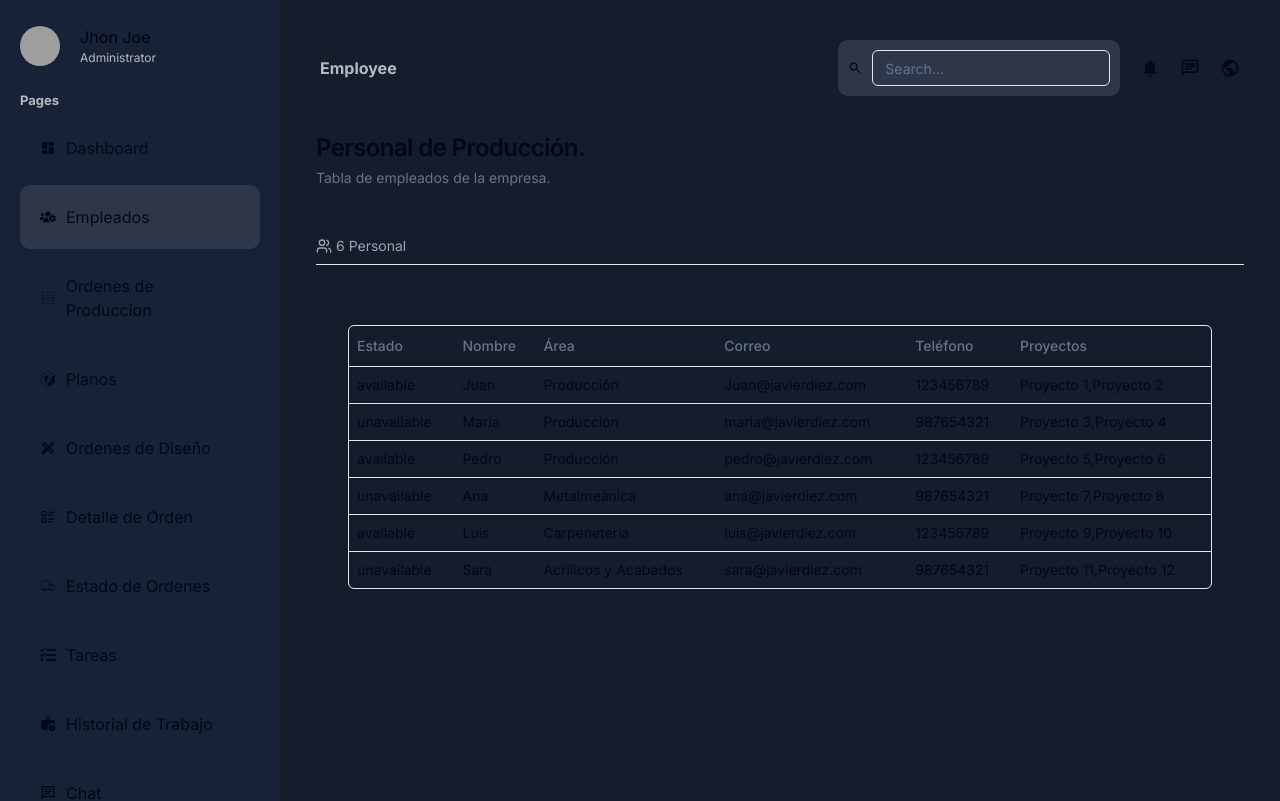
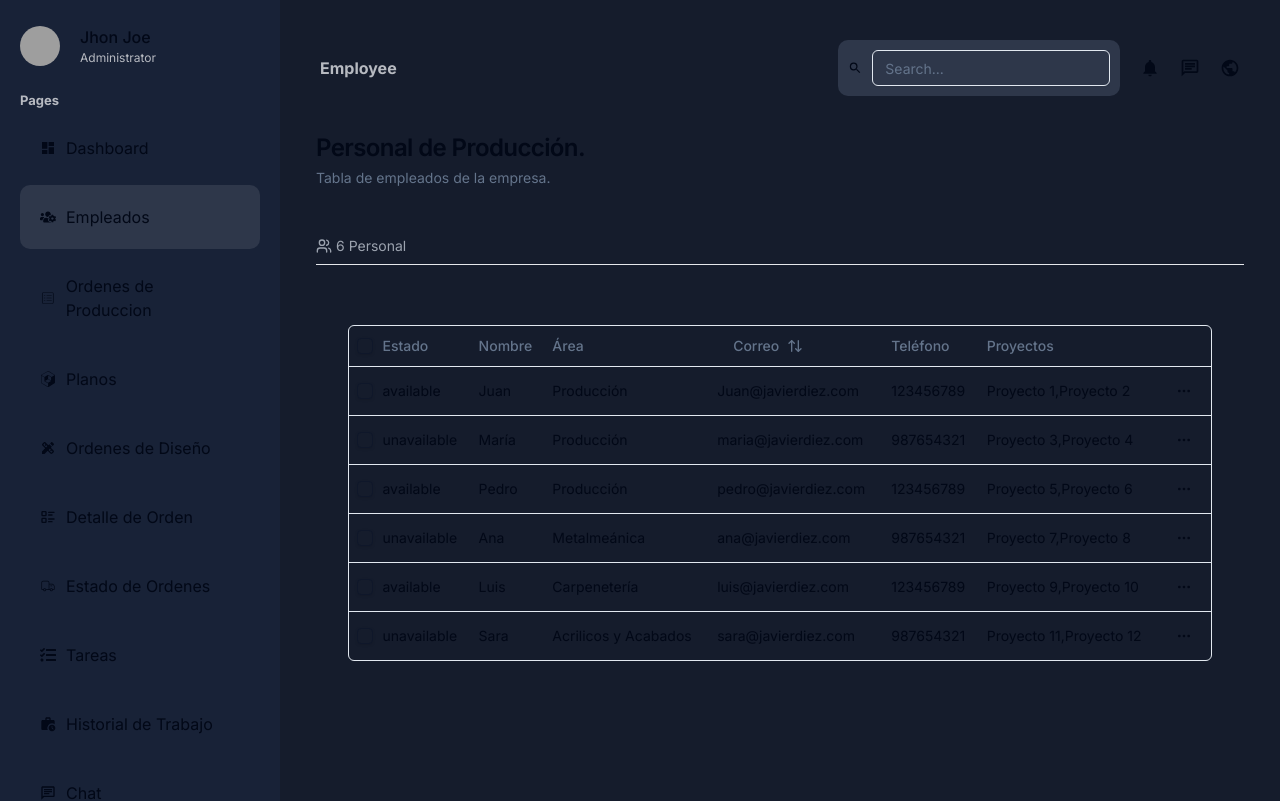
Before and after one commit to marisak98/frotend, a Next.js app: page /dashboard/employee in a window 1280 px wide. Shown: the top 801 px of the page. Built offline with nearby package versions, Linux system fonts and the light colour scheme; grey boxes are pictures that could not be loaded.

Commit message:
table more produced.

```diff
--- a/src/app/dashboard/employee/columns.tsx
+++ b/src/app/dashboard/employee/columns.tsx
@@ -1,6 +1,17 @@
 "use client";
 
 import { ColumnDef } from "@tanstack/react-table";
+import { ArrowUpDown, MoreHorizontal } from "lucide-react";
+import { Button } from "@/components/ui/button";
+import {
+  DropdownMenu,
+  DropdownMenuContent,
+  DropdownMenuItem,
+  DropdownMenuLabel,
+  DropdownMenuSeparator,
+  DropdownMenuTrigger,
+} from "@/components/ui/dropdown-menu";
+import { Checkbox } from "@/components/ui/checkbox";
 
 export type Employee = {
   id: string;
@@ -13,6 +24,28 @@
 };
 
 export const columns: ColumnDef<Employee>[] = [
+  {
+    id: "select",
+    header: ({ table }) => (
+      <Checkbox
+        checked={
+          table.getIsAllRowsSelected() ||
+          (table.getIsSomePageRowsSelected() && "indeterminate")
+        }
+        onCheckedChange={(value) => table.toggleAllPageRowsSelected(!!value)}
+        aria-label="Seleccionar las filas"
+      />
+    ),
+    cell: ({ row }) => (
+      <Checkbox
+        checked={row.getIsSelected()}
+        onCheckedChange={(value) => row.toggleSelected(!!value)}
+        aria-label="Seleccionar la fila"
+      />
+    ),
+    enableSorting: false,
+    enableHiding: false,
+  },
   {
     accessorKey: "status",
     header: "Estado",
@@ -27,7 +60,17 @@
   },
   {
     accessorKey: "email",
-    header: "Correo",
+    header: ({ column }) => {
+      return (
+        <Button
+          variant="ghost"
+          onClick={() => column.toggleSorting(column.getIsSorted() == "asc")}
+        >
+          Correo
+          <ArrowUpDown className="ml-2 h-4 w-4" />
+        </Button>
+      );
+    },
   },
   {
     accessorKey: "phone",
@@ -37,4 +80,31 @@
     accessorKey: "proyects",
     header: "Proyectos",
   },
+  {
+    id: "actions",
+    cell: ({ row }) => {
+      const project = row.original;
+      return (
+        <DropdownMenu>
+          <DropdownMenuTrigger asChild>
+            <Button variant="ghost" className="h-8 w-8 p-0">
+              <span className="sr-only">Open menu</span>
+              <MoreHorizontal className="h-4 w-4" />
+            </Button>
+          </DropdownMenuTrigger>
+          <DropdownMenuContent align="end">
+            <DropdownMenuLabel>Actions</DropdownMenuLabel>
+            <DropdownMenuItem
+              onClick={() => navigator.clipboard.writeText(project.id)}
+            >
+              Copiar ID del proyecto
+            </DropdownMenuItem>
+            <DropdownMenuSeparator />
+            <DropdownMenuItem>Ver Personal</DropdownMenuItem>
+            <DropdownMenuItem>Ver detalles del proyecto</DropdownMenuItem>
+          </DropdownMenuContent>
+        </DropdownMenu>
+      );
+    },
+  },
 ];
```
